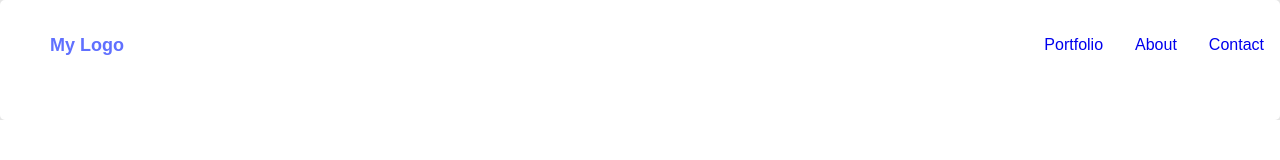
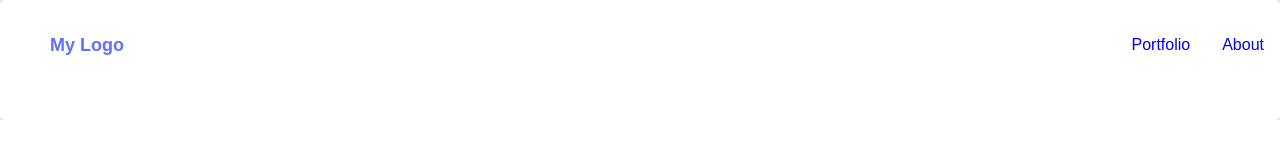
Before and after one commit to schoolsofafrika/Responsive-Portfolio, a plain HTML site: page index.html in a window 1280 px wide. Shown: the top 160 px of the page. Drawn offline with Linux system fonts and the light colour scheme.

Commit message:
modified html file

```diff
--- a/index.html
+++ b/index.html
@@ -21,7 +21,7 @@
           <ul>
             <li class="nav-links"><a href="#portfolio">Portfolio</a></li>
             <li class="nav-links"><a href="#about">About</a></li>
-            <li class="nav-links"><a href="#contact">Contact</a></li>
+
           </ul>
         </div>
       </div>
```
